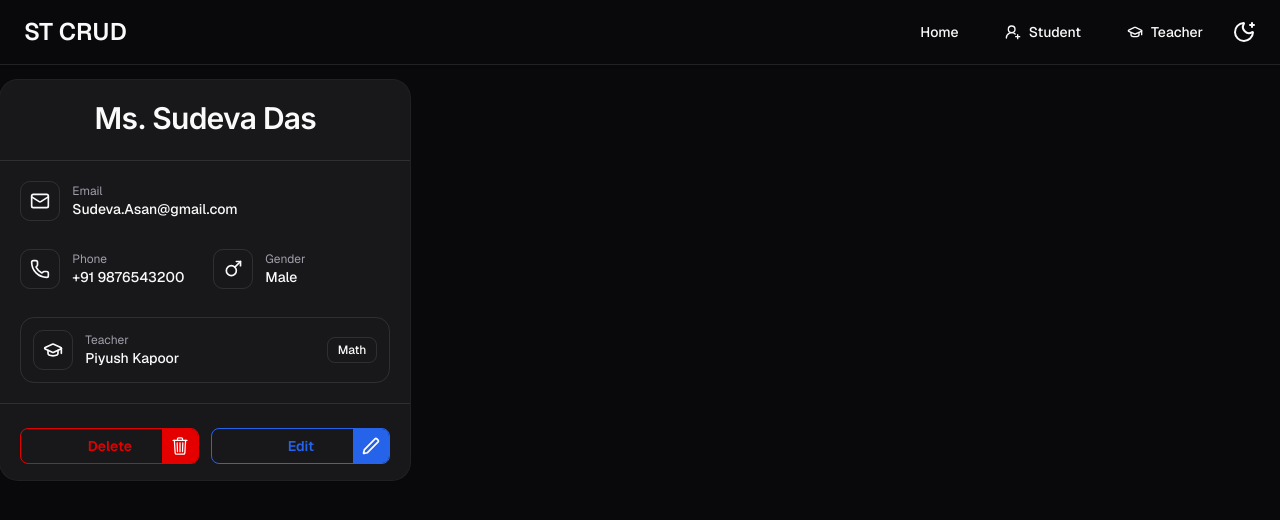
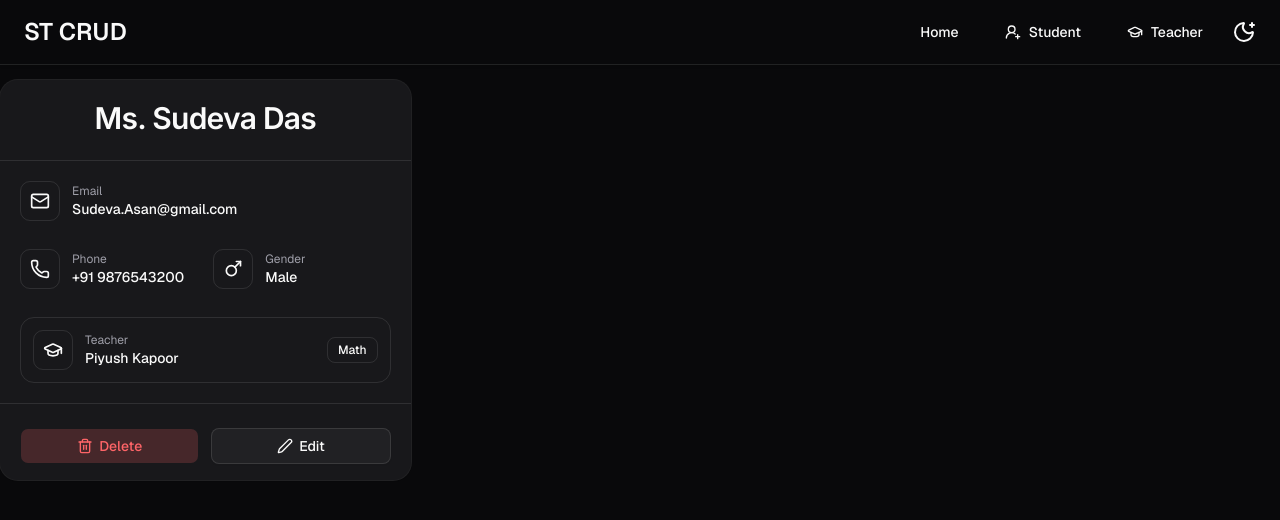
Before and after one commit to piyushsarkar-dev/student-teacher-crud-app, a Next.js app: page / in a window 1280 px wide. Shown: the top 520 px of the page. Built offline with nearby package versions, Linux system fonts and the light colour scheme.

Commit message:
Add teacher creation server action
Connects the teacher form to Prisma through a server action with success and error toasts, form reset, and route refresh. Replaces custom student card action buttons with shadcn buttons and removes the obsolete button components.

```diff
--- a/src/components/customui/AddTeacherForm.tsx
+++ b/src/components/customui/AddTeacherForm.tsx
@@ -1,8 +1,10 @@
 "use client";
 
 import { teacherFormSchema, type TeacherFormType } from "@/lib/zodSchema";
+import createTeacher from "@/server/createTeacher";
 import { zodResolver } from "@hookform/resolvers/zod";
 import { TrashIcon, UserCheckIcon } from "lucide-react";
+import { useRouter } from "next/navigation";
 import { Controller, useForm } from "react-hook-form";
 import { Button } from "../shadcnui/button";
 import { CardContent, CardFooter } from "../shadcnui/card";
@@ -18,8 +20,10 @@ import {
   SelectValue,
 } from "../shadcnui/select";
 import { Separator } from "../shadcnui/separator";
+import { toast } from "../shadcnui/toast";
 
 const AddTeacherForm = () => {
+  const { push } = useRouter();
   const { handleSubmit, control, reset } = useForm<TeacherFormType>({
     resolver: zodResolver(teacherFormSchema),
     defaultValues: {
@@ -29,9 +33,21 @@ const AddTeacherForm = () => {
     mode: "all",
   });
 
-  const addTeacherHandler = (data: TeacherFormType) => {
-    console.log("Teacher Form Data:", data);
-    reset();
+  const addTeacherHandler = async (tData: TeacherFormType) => {
+    const { isSuccess, message } = await createTeacher(tData);
+    if (isSuccess) {
+      toast.add({
+        type: "success",
+        description: message,
+      });
+      reset();
+      push("/student/create");
+    } else {
+      toast.add({
+        type: "error",
+        description: message,
+      });
+    }
   };
 
   const clearTeacherForm = () => {
@@ -52,7 +68,6 @@ const AddTeacherForm = () => {
             render={({ field, fieldState }) => (
               <Field data-invalid={fieldState.invalid}>
                 <FieldLabel htmlFor={field.name}>Teacher Name</FieldLabel>
-
                 <Input
                   {...field}
                   id={field.name}
@@ -105,18 +120,20 @@ const AddTeacherForm = () => {
           />
         </form>
       </CardContent>
-      <Separator />
+      <Separator className="mt-3" />
+
       <CardFooter className="grid grid-cols-2 gap-3">
-        <Button
-          type="submit"
-          form="add-teacher-form">
-          Submit <UserCheckIcon />
-        </Button>
         <Button
           type="button"
           variant="destructive"
           onClick={clearTeacherForm}>
           Clear <TrashIcon />
+        </Button>
+        <Button
+          variant="outline"
+          type="submit"
+          form="add-teacher-form">
+          Submit <UserCheckIcon />
         </Button>
       </CardFooter>
     </>
--- a/src/components/customui/DeleteButton.tsx
+++ /dev/null
@@ -1,76 +0,0 @@
-const DeleteButton = () => {
-  return (
-    <button
-      className="group relative box-border flex h-9 min-w-0 flex-1 cursor-pointer items-center overflow-hidden rounded-md border border-[#e50000] bg-transparent p-0 transition-all duration-300 hover:border-[#e50000]"
-      type="button">
-      <span className="absolute inset-0 z-10 flex items-center justify-center font-semibold text-[#e50000] transition-all duration-300 group-hover:text-white group-hover:opacity-0">
-        Delete
-      </span>
-
-      <span className="absolute top-0 right-0 flex h-full w-9 items-center justify-center bg-[#e50000] transition-all duration-300 group-hover:w-full">
-        <svg
-          className="size-5 shrink-0"
-          viewBox="0 0 512 512"
-          fill="none"
-          xmlns="http://www.w3.org/2000/svg">
-          <path
-            d="M112,112l20,320c.95,18.49,14.4,32,32,32H348c17.67,0,30.87-13.51,32-32l20-320"
-            stroke="#fff"
-            strokeLinecap="round"
-            strokeLinejoin="round"
-            strokeWidth="32"
-          />
-          <line
-            stroke="#fff"
-            strokeLinecap="round"
-            strokeMiterlimit="10"
-            strokeWidth="32"
-            x1="80"
-            x2="432"
-            y1="112"
-            y2="112"
-          />
-          <path
-            d="M192,112V72h0a23.93,23.93,0,0,1,24-24h80a23.93,23.93,0,0,1,24,24h0v40"
-            stroke="#fff"
-            strokeLinecap="round"
-            strokeLinejoin="round"
-            strokeWidth="32"
-          />
-          <line
-            stroke="#fff"
-            strokeLinecap="round"
-            strokeLinejoin="round"
-            strokeWidth="32"
-            x1="256"
-            x2="256"
-            y1="176"
-            y2="400"
-          />
-          <line
-            stroke="#fff"
-            strokeLinecap="round"
-            strokeLinejoin="round"
-            strokeWidth="32"
-            x1="184"
-            x2="192"
-            y1="176"
-            y2="400"
-          />
-          <line
-            stroke="#fff"
-            strokeLinecap="round"
-            strokeLinejoin="round"
-            strokeWidth="32"
-            x1="328"
-            x2="320"
-            y1="176"
-            y2="400"
-          />
-        </svg>
-      </span>
-    </button>
-  );
-};
-
-export default DeleteButton;
--- a/src/components/customui/EditButton.tsx
+++ /dev/null
@@ -1,29 +0,0 @@
-const EditButton = () => {
-  return (
-    <button
-      className="group relative box-border flex h-9 min-w-0 flex-1 cursor-pointer items-center overflow-hidden rounded-md border border-[#2563eb] bg-transparent p-0 transition-all duration-300 hover:border-[#2563eb]"
-      type="button">
-      <span className="absolute inset-0 z-10 flex items-center justify-center font-semibold text-[#2563eb] transition-all duration-300 group-hover:text-white group-hover:opacity-0">
-        Edit
-      </span>
-
-      <span className="absolute top-0 right-0 flex h-full w-9 items-center justify-center bg-[#2563eb] transition-all duration-300 group-hover:w-full">
-        <svg
-          className="size-5 shrink-0"
-          viewBox="0 0 24 24"
-          fill="none"
-          xmlns="http://www.w3.org/2000/svg">
-          <path
-            d="M16.862 3.487a1.5 1.5 0 0 1 2.121 0l1.53 1.53a1.5 1.5 0 0 1 0 2.121L8.03 19.62a2 2 0 0 1-.878.513l-3.5.875a.5.5 0 0 1-.606-.606l.875-3.5a2 2 0 0 1 .513-.878l12.428-12.538Z"
-            stroke="#fff"
-            strokeWidth="2"
-            strokeLinecap="round"
-            strokeLinejoin="round"
-          />
-        </svg>
-      </span>
-    </button>
-  );
-};
-
-export default EditButton;
--- a/src/components/customui/StudentCard.tsx
+++ b/src/components/customui/StudentCard.tsx
@@ -1,5 +1,13 @@
-import { GraduationCap, Mail, MarsIcon, Phone } from "lucide-react";
+import {
+  GraduationCap,
+  Mail,
+  MarsIcon,
+  PenIcon,
+  Phone,
+  TrashIcon,
+} from "lucide-react";
 
+import { Button } from "@/components/shadcnui/button";
 import {
   Card,
   CardContent,
@@ -8,12 +16,9 @@ import {
   CardTitle,
 } from "@/components/shadcnui/card";
 
-import DeleteButton from "./DeleteButton";
-import EditButton from "./EditButton";
-
 const StudentCard = () => {
   return (
-    <Card className="w-full max-w-[410px] gap-0 overflow-hidden rounded-2xl p-0">
+    <Card className="w-full gap-0 overflow-hidden rounded-2xl p-0">
       {/* Header */}
       <CardHeader className="border-b px-5 py-5 text-center">
         <CardTitle className="text-3xl font-semibold tracking-tight">
@@ -82,10 +87,15 @@ const StudentCard = () => {
         </div>
       </CardContent>
 
-      {/* Footer Actions */}
-      <CardFooter className="flex grid grid-cols-2 gap-3 border-t px-5 py-4">
-        <DeleteButton />
-        <EditButton />
+      <CardFooter className="grid grid-cols-2 gap-3 border-t px-5 py-4">
+        <Button variant="destructive">
+          <TrashIcon />
+          Delete
+        </Button>
+        <Button variant="outline">
+          <PenIcon />
+          Edit
+        </Button>
       </CardFooter>
     </Card>
   );
--- /dev/null
+++ b/src/server/createTeacher.ts
@@ -0,0 +1,33 @@
+"use server";
+
+import prisma from "@/lib/dbClient/prisma";
+import { TeacherFormType } from "@/lib/zodSchema";
+import { Prisma } from "@generated/prisma/client";
+import { revalidatePath } from "next/cache";
+
+const createTeacher = async (tData: TeacherFormType) => {
+  try {
+    await prisma.teacherTable.create({
+      data: tData,
+    });
+    revalidatePath("/student/create");
+    return {
+      isSuccess: true,
+      message: "Teacher Created Successfully ",
+    };
+  } catch (error) {
+    if (error instanceof Prisma.PrismaClientKnownRequestError) {
+      return {
+        isSuccess: false,
+        message: "Unable to create teacher. Please try again ",
+      };
+    }
+
+    return {
+      isSuccess: false,
+      message: "Something Went Wrong ",
+    };
+  }
+};
+
+export default createTeacher;
```
